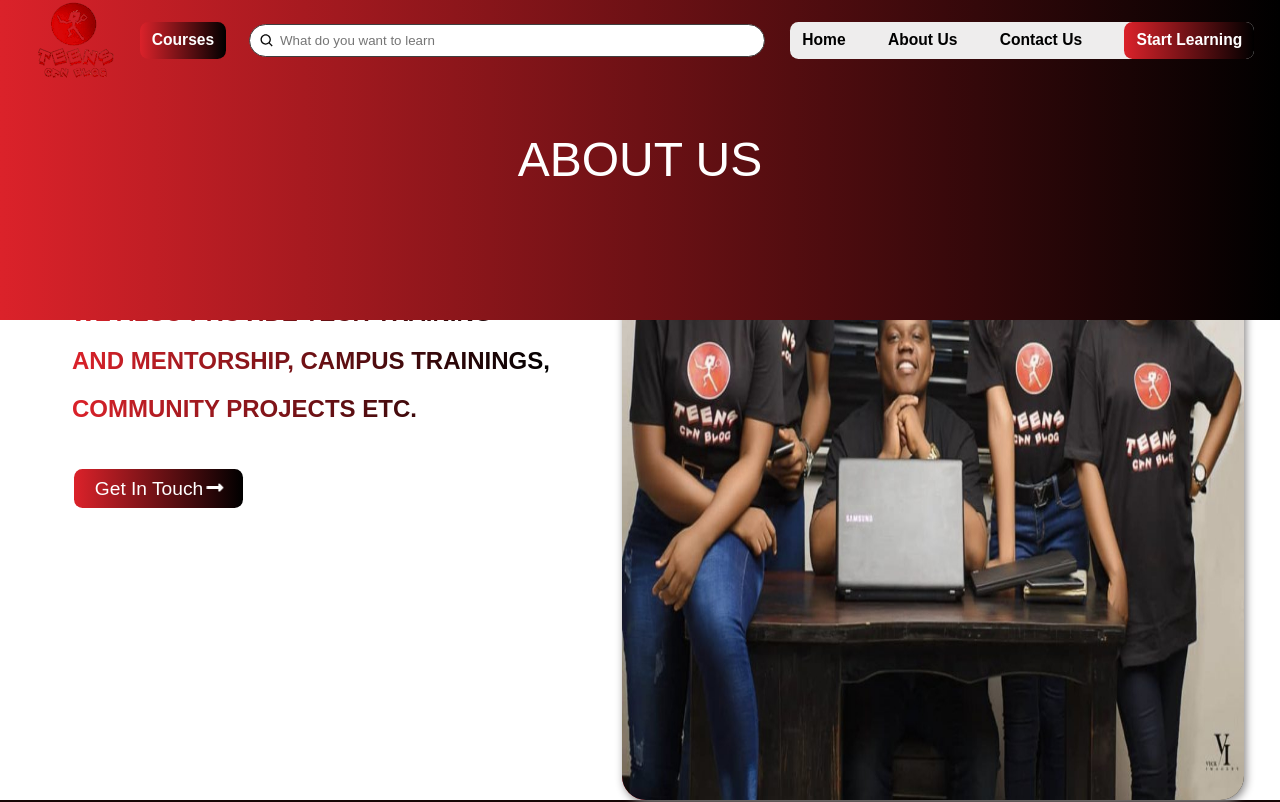
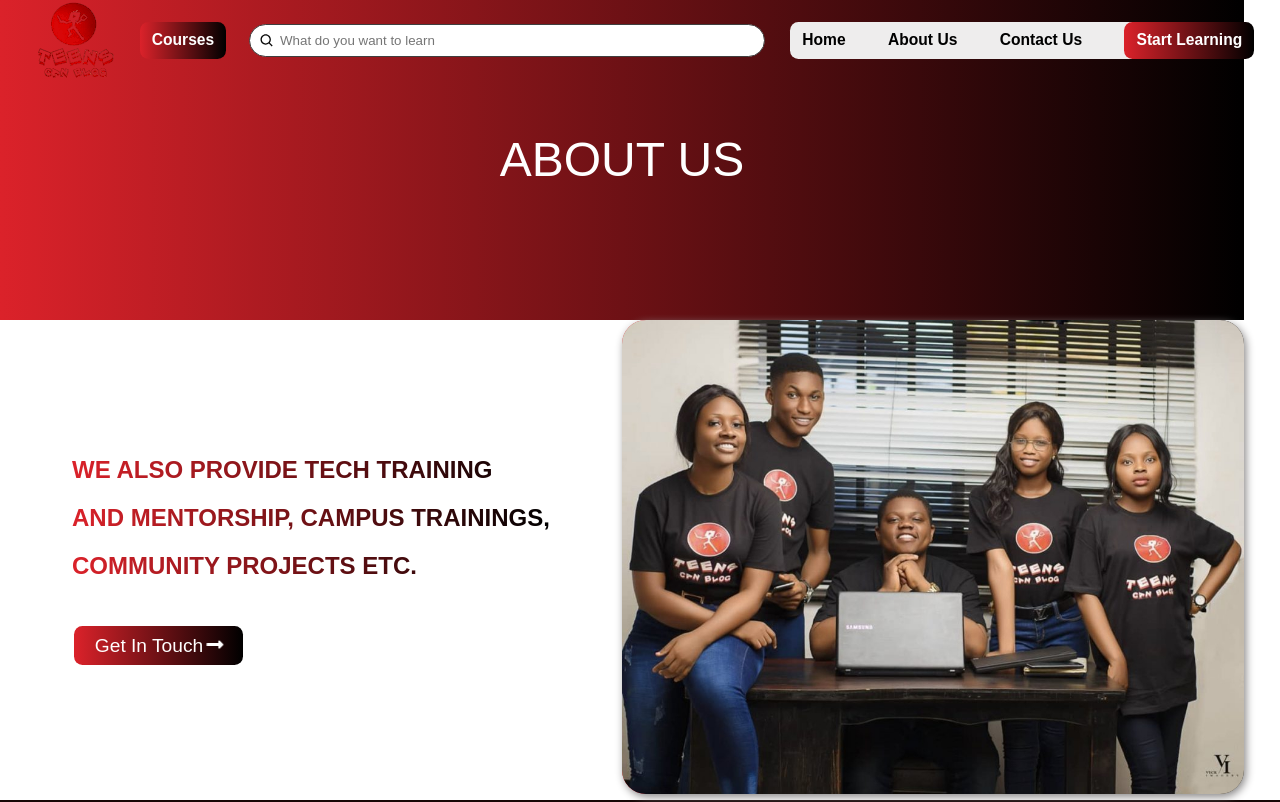
Before and after one commit to Niscolinx/teenscan, a React (Create React App) app: page /about in a window 1280 px wide. Shown: the top 802 px of the page. Built offline with nearby package versions, Linux system fonts and the light colour scheme; what react-router-last-location would draw is missing.

Commit message:
working on story section

```diff
--- a/src/sass/components/about.scss
+++ b/src/sass/components/about.scss
@@ -7,10 +7,10 @@
 
     header {
 
-        position: absolute;
-        top: 0;
-        left: 0;
-        right: 0;
+        // position: absolute;
+        // top: 0;
+        // left: 0;
+        // right: 0;
         background: $linear-gradient;
         height: 40vh;
         display: grid;
--- a/src/sass/components/story.scss
+++ b/src/sass/components/story.scss
@@ -1,6 +1,7 @@
 .story {
     display: grid;
     grid-template-columns: repeat(auto-fit, minmax(25rem, 1fr));
+    grid-template-rows: min-content;
     height: 100vh;
 
     &__1 {
```
